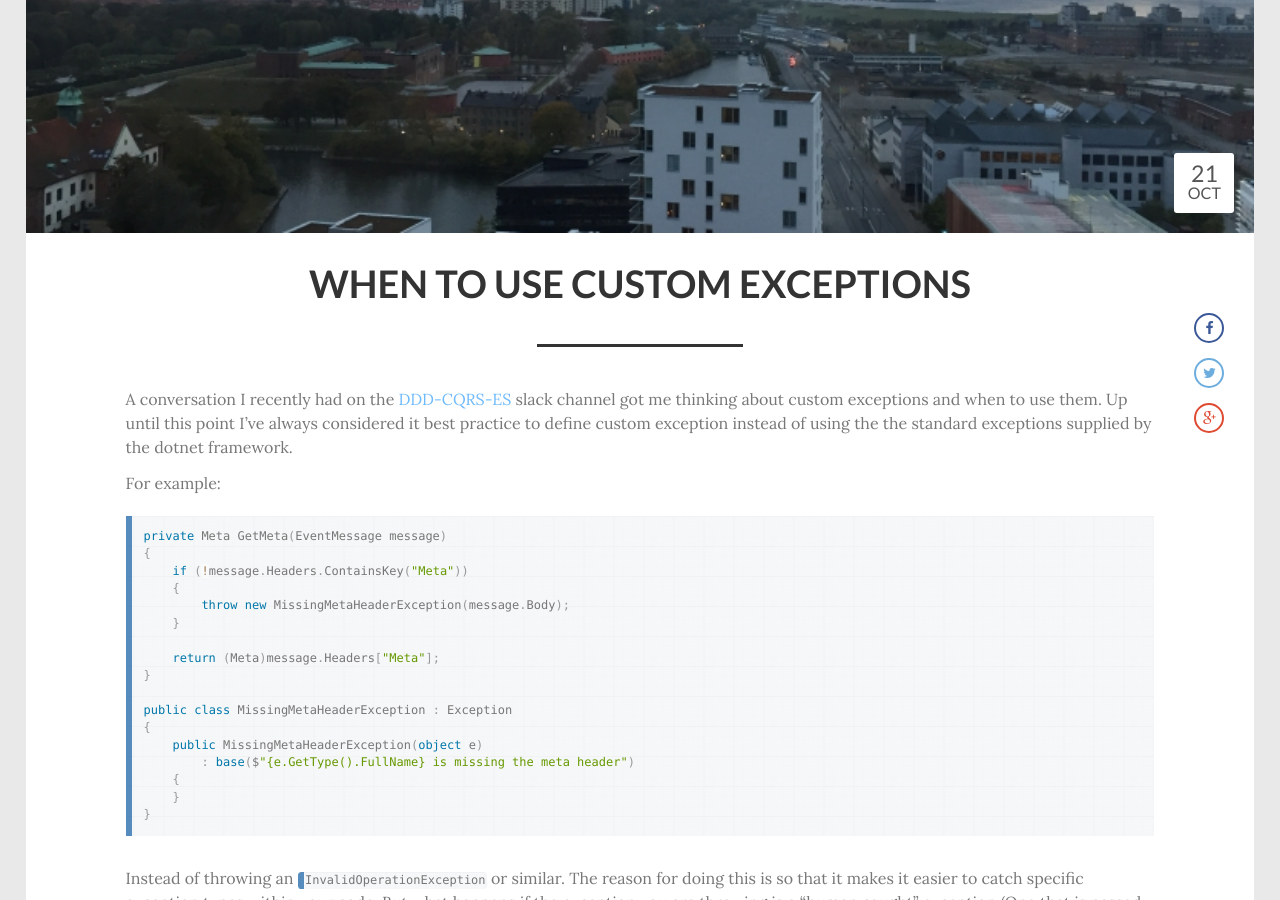
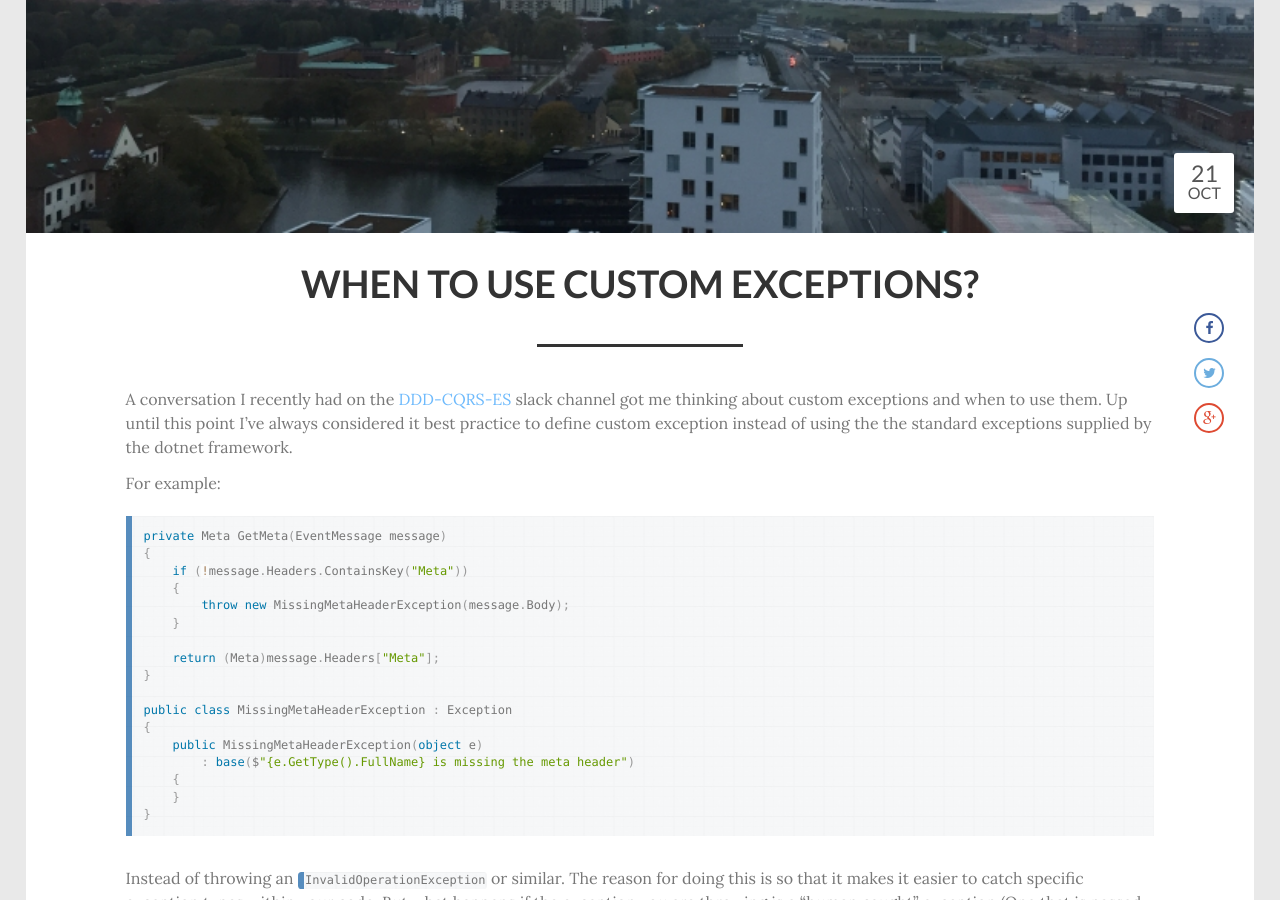
Before and after one commit to mat-mcloughlin/mat-mcloughlin.github.io, a Jekyll site: the page built from _posts/2016-10-21-when-to-use-custom-exceptions.markdown, in a window 1280 px wide and 900 px high, scrolled down 362 px. Built offline with Jekyll 4.4.1, drawn with Linux system fonts in a browser that asks for light colours; nearby versions of some CDN libraries; comment, search, counter and statistics services are not loaded.

Commit message:
adding ?

```diff
--- a/_posts/2016-10-21-when-to-use-custom-exceptions.markdown
+++ b/_posts/2016-10-21-when-to-use-custom-exceptions.markdown
@@ -1,6 +1,6 @@
 ---
 layout: post
-title: When to use Custom Exceptions
+title: When to use Custom Exceptions?
 image: /content/images/2016/10/malmo.jpg
 tags:
 - patterns
```
